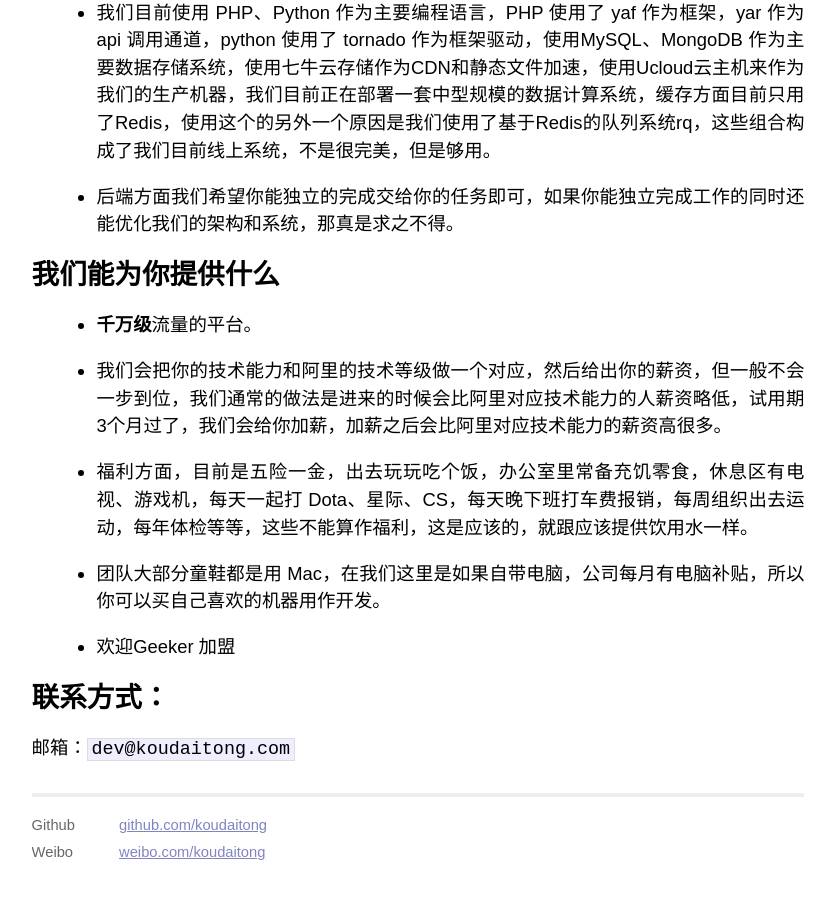
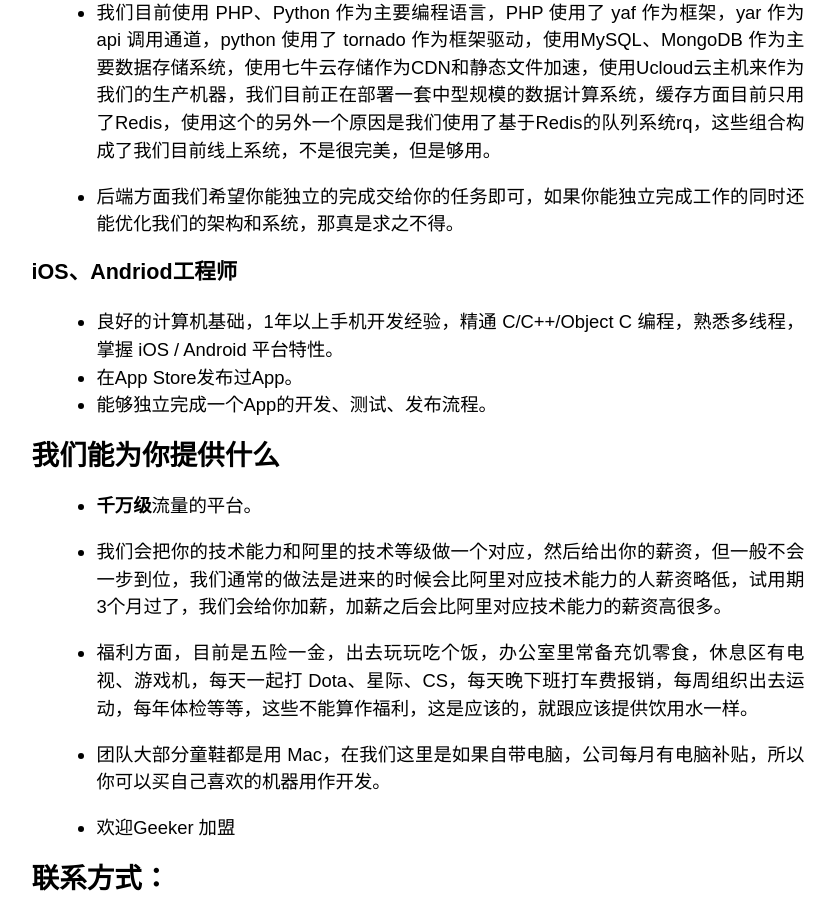
Before and after one commit to judielee/koudaitong.github.io, a Jekyll site: the page built from _posts/2013-11-25-koudaitong.markdown, in a window 1280 px wide and 900 px high, scrolled down 1209 px. Shown: the whole window, without its empty margins (222-1057 px from the left). Built offline with Jekyll 4.4.1, drawn with Linux system fonts in a browser that asks for light colours; Markdown is read by kramdown in place of the engine named in the settings; some of the changed text lies outside the part shown.

Commit message:
添加招聘岗位

```diff
--- a/_posts/2013-11-25-koudaitong.markdown
+++ b/_posts/2013-11-25-koudaitong.markdown
@@ -5,11 +5,10 @@
 categories: koudaitong
 ---
 
-##口袋通寻找靠谱前端、后端工程师
+##口袋通寻找靠谱前端、PHP、iOS/Andriod、测试工程师、视觉设计师
 
 1. 工作地点：杭州 西湖区
-2. 职责：口袋通前后台系统程序开发、架构设计、代码重构、性能优化等。
-3. 我们需要实打实的人才，我们对学历没有任何特殊的偏好。
+2. 我们需要实打实的人才，我们对学历没有任何特殊的偏好。
 
 **推荐成功即送 iPad mini with Retina display 或者等值现金**
 
@@ -39,7 +38,11 @@
 
 * 后端方面我们希望你能独立的完成交给你的任务即可，如果你能独立完成工作的同时还能优化我们的架构和系统，那真是求之不得。
 
+###iOS、Andriod工程师
 
+* 良好的计算机基础，1年以上手机开发经验，精通 C/C++/Object C 编程，熟悉多线程，掌握 iOS / Android 平台特性。
+* 在App Store发布过App。
+* 能够独立完成一个App的开发、测试、发布流程。
 
 ##我们能为你提供什么
 
```
